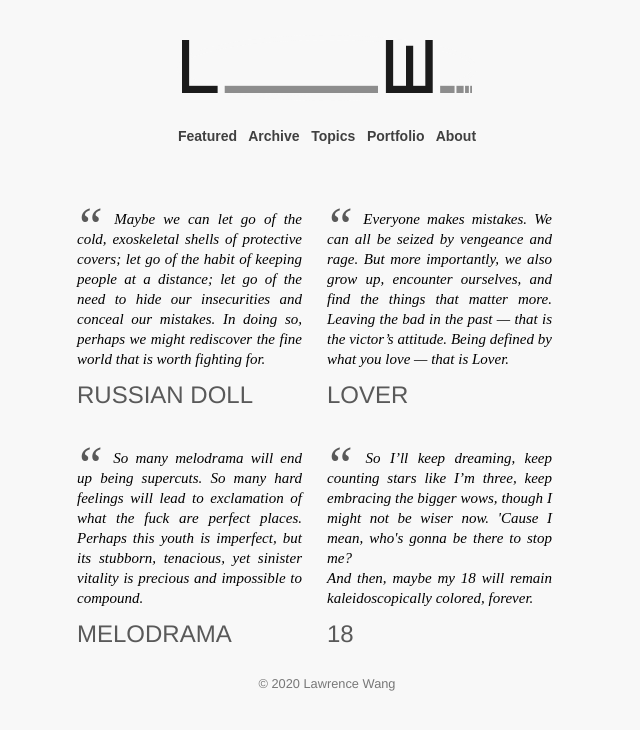
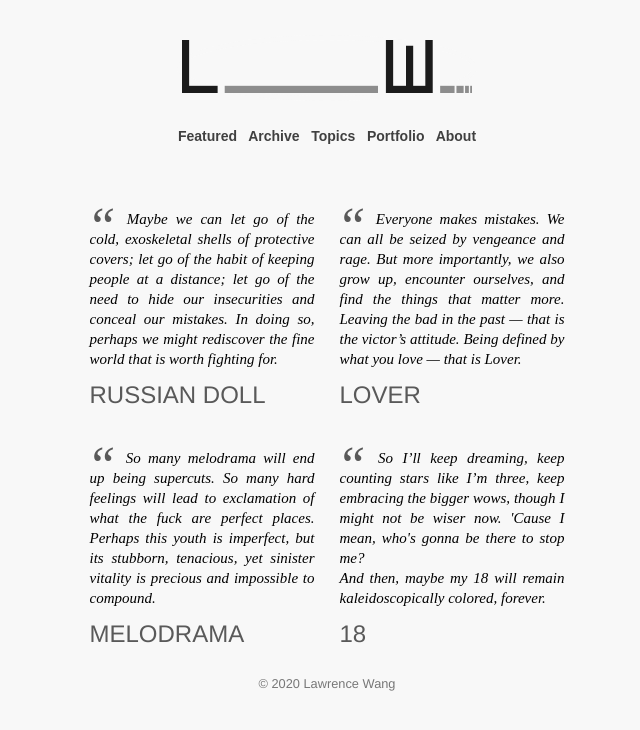
Before and after one commit to law-wang/blog-1.1, a Jekyll site: the page built from index.html, in a window 1280 px wide. Shown: the top 730 px of the page, without its empty margins (313-953 px from the left). Built offline with Jekyll 4.4.1, drawn with Linux system fonts in a browser that asks for light colours; some web fonts are replaced.

Commit message:
Update main.scss

```diff
--- a/_sass/main.scss
+++ b/_sass/main.scss
@@ -418,6 +418,7 @@
 	margin-top: 0;
 	margin-left: 0;
 	margin-right: auto;
+	margin-left: auto;
   padding-bottom: 10px;
 	width: 90%;
   text-align: justify;
@@ -445,6 +446,7 @@
   }
   #blog {
     width: 70%;
+    margin: 0 auto;
   }
 }
 a.glowlink {
```
